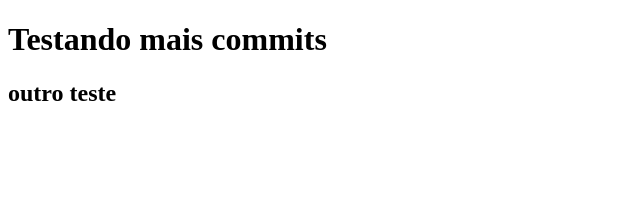
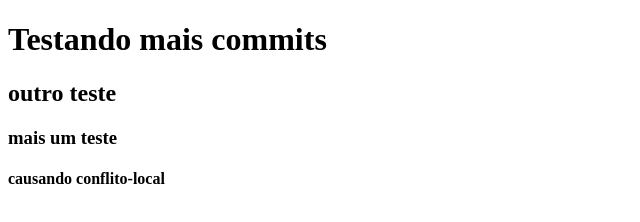
Before and after one commit to edimaiquemaciel/repo-teste-aula, a plain HTML site: page modulo01/index.html in a window 1280 px wide. Shown: the whole page, without its empty margins (0-640 px from the left). Drawn offline with Linux system fonts and the light colour scheme.

Commit message:
causando conflito- local

```diff
--- a/modulo01/index.html
+++ b/modulo01/index.html
@@ -9,6 +9,8 @@
 
     <h1>Testando mais commits</h1>
     <h2>outro teste</h2>
+    <h3>mais um teste</h3>
+    <h4>causando conflito-local</h4>
 
 </body>
 </html>
```
